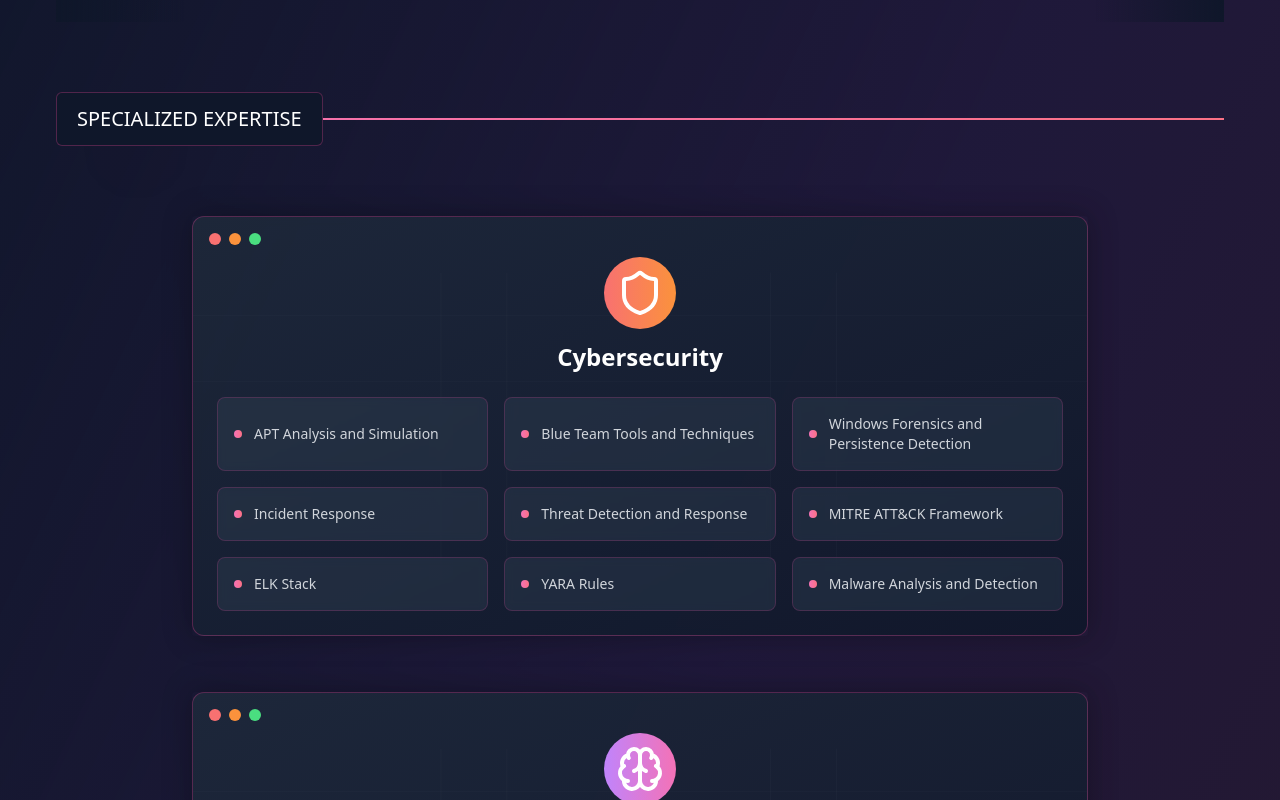
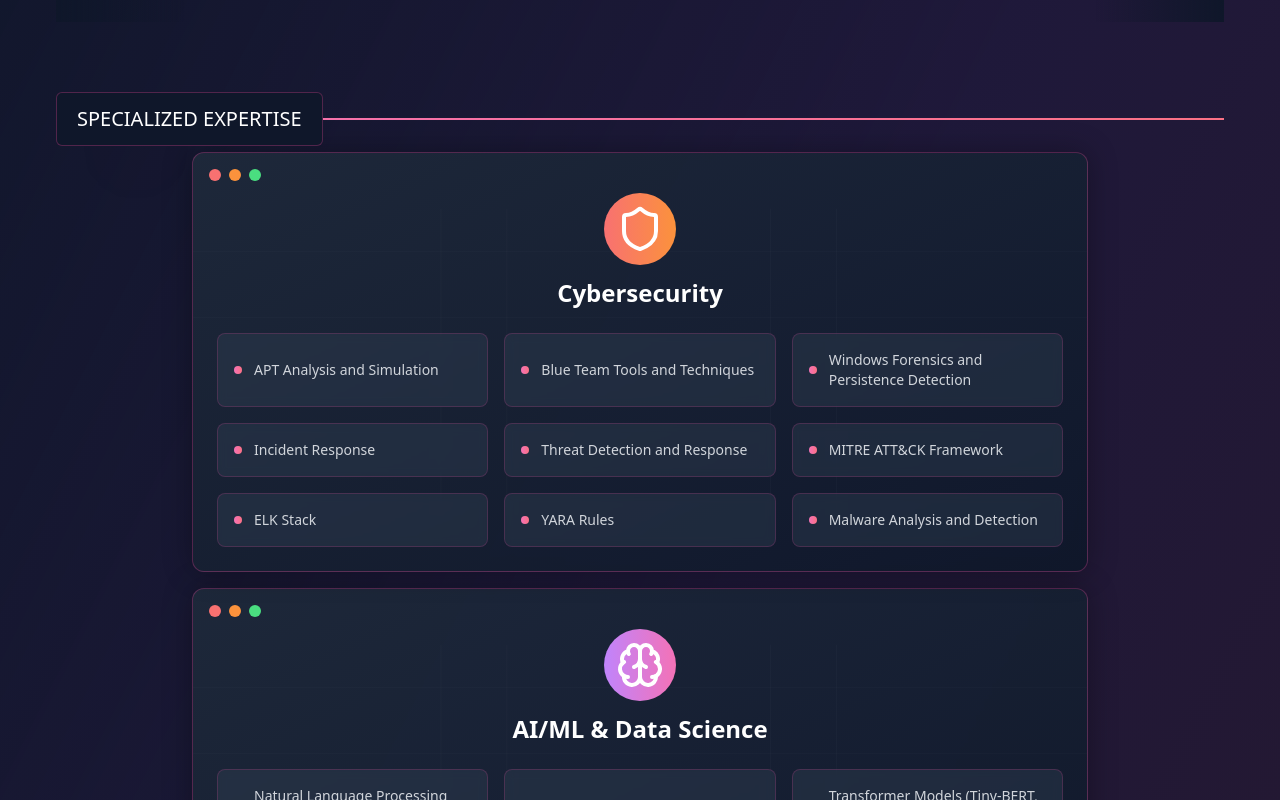
Before and after one commit to MeriemMOKHTARI/mimi-portfolio, a React (Vite) app: page / in a window 1280 px wide. Shown: the part 5220-6020 px from the top of the page. Built offline with nearby package versions, Linux system fonts and the light colour scheme.

Commit message:
Fix: Stacked cards not appearing correctly
The "SPECIALIZED EXPERTISE" section's stacked cards were not rendering as intended. This commit addresses the issue.

```diff
--- a/src/components/Skills.tsx
+++ b/src/components/Skills.tsx
@@ -265,7 +265,7 @@ const Skills = () => {
           </div>
         </motion.div>
 
-        {/* Specialized Expertise - Stacked Cards */}
+        {/* Specialized Expertise - Stacked Cards with proper sticky effect */}
         <motion.div
           initial={{ opacity: 0, y: 50 }}
           animate={inView ? { opacity: 1, y: 0 } : {}}
@@ -273,7 +273,7 @@ const Skills = () => {
           className="relative my-24"
         >
           {/* Fixed Header */}
-          <div className="sticky top-10 z-50">
+          <div className="sticky top-10 z-50 mb-8">
             <div className="w-20 h-20 bg-pink-500/10 rounded-full absolute -top-3 left-0 translate-x-1/2 filter blur-3xl opacity-30"></div>
             <div className="flex items-center justify-start relative">
               <span className="bg-slate-900 absolute left-0 w-fit text-white px-5 py-3 text-xl rounded-md border border-pink-500/30 z-10">
@@ -284,21 +284,21 @@ const Skills = () => {
           </div>
 
           {/* Stacked Cards Container */}
-          <div className="pt-24">
-            <div className="flex flex-col gap-6">
+          <div className="relative">
             {skillCategories.map((category, index) => (
               <div
                 key={category.title}
-                  id={`sticky-card-${index + 1}`}
-                  className="sticky-card w-full mx-auto max-w-4xl sticky"
-                  style={{ top: `${80 + index * 20}px` }}
+                className="sticky w-full max-w-4xl mx-auto mb-4"
+                style={{
+                  top: `${80 + index * 20}px`,
+                  zIndex: skillCategories.length - index
+                }}
               >
-                  <div className="box-border flex items-center justify-center rounded shadow-[0_0_30px_0_rgba(0,0,0,0.3)] transition-all duration-[0.5s]">
                 <motion.div
                   initial={{ opacity: 0, y: 20 }}
                   animate={{ opacity: 1, y: 0 }}
                   transition={{ delay: index * 0.1 }}
-                      className="relative p-6 rounded-xl bg-gradient-to-br from-slate-800/90 to-slate-900/90 backdrop-blur-sm border border-pink-500/30 hover:border-pink-400/50 transition-all duration-300 hover:bg-slate-800/95 group w-full"
+                  className="relative p-6 rounded-xl bg-gradient-to-br from-slate-800/95 to-slate-900/95 backdrop-blur-sm border border-pink-500/30 hover:border-pink-400/50 transition-all duration-300 shadow-[0_0_30px_0_rgba(0,0,0,0.3)] group"
                 >
                   {/* Decorative background grid */}
                   <div className="absolute inset-0 opacity-10 rounded-xl overflow-hidden">
@@ -350,9 +350,7 @@ const Skills = () => {
                   </div>
                 </motion.div>
               </div>
-                </div>
             ))}
-            </div>
           </div>
         </motion.div>
       </div>
@@ -366,12 +364,6 @@ const Skills = () => {
           .scrollbar-hide::-webkit-scrollbar {
             display: none;
           }
-          .sticky-card {
-            margin-bottom: 2rem;
-          }
-          .sticky-card:last-child {
-            margin-bottom: 0;
-          }
         `
       }} />
     </section>
```
Lines whose indentation alone changed are shown as unchanged.
